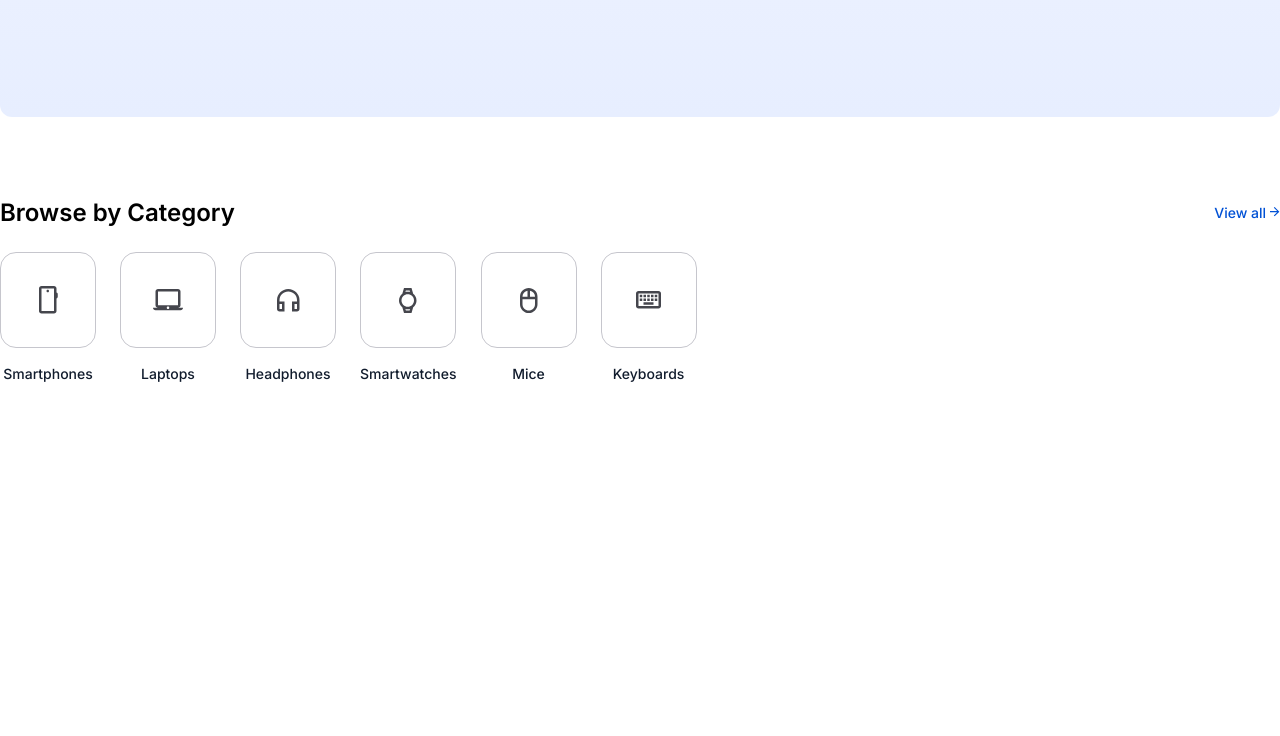
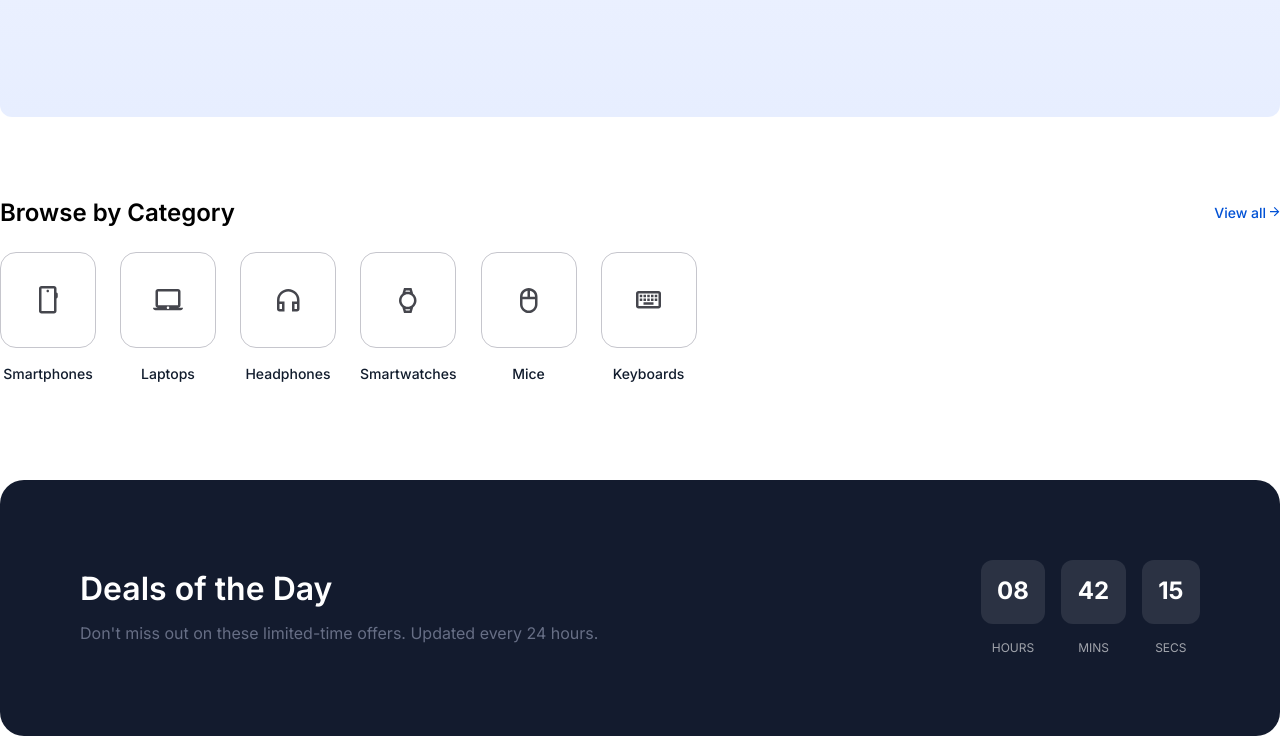
Before and after one commit to shaimamorshed/Tech-Nest, a website: page index.html in a window 1280 px wide. Shown: the part 715-1451 px from the top of the page. Before the commit the page ends 1195 px from the top, so only its background shows below. Drawn offline with Linux system fonts and the light colour scheme.

Commit message:
Add Deals of the Day  section to index page

```diff
--- a/index.html
+++ b/index.html
@@ -206,6 +206,44 @@
         </section>
 
 
+        <section
+            class="hidden md:flex container  bg-bg-footer lg:row rounded-3xl  p-8 lg:p-20 gap-8 lg:gap-0 justify-between ">
+            <div class="col">
+                <h2 class="text-[#FFFFFF] text-2xl lg:text-[32px] font-semibold leading-[38.4px] mb-[12.39px]">
+                    Deals of the Day
+                </h2>
+                <p class="text-[#7C839BCC] text-base leading-6 font-normal ">Don't miss out on these limited-time
+                    offers. Updated every 24 hours.</p>
+            </div>
+            <div class="row gap-4">
+                <div class=" col gap-4 items-center">
+                    <div class="bg-white/10  rounded-xl pt-[15.5px] pb-[16.5px] px-[16.5px]">
+                        <p class="text-white text-2xl font-bold leading-8 ">08</p>
+                    </div>
+                    <span class="text-white/60 text-xs font-normal leading-4 ">HOURS</span>
+
+                </div>
+
+                <div class="row gap-4 flex-col">
+                    <div class="bg-white/10  rounded-xl pt-[15.5px] pb-[16.5px] px-[16.5px]">
+                        <p class="text-white text-2xl font-bold leading-8 ">42</p>
+                    </div>
+                    <span class="text-white/60 text-xs font-normal leading-4 ">MINS</span>
+
+                </div>
+
+                <div class="row gap-4 flex-col">
+                    <div class="bg-white/10  rounded-xl pt-[15.5px] pb-[16.5px] px-[16.5px]">
+                        <p class="text-white text-2xl font-bold leading-8 ">15</p>
+                    </div>
+                    <span class="text-white/60 text-xs font-normal leading-4 ">SECS</span>
+
+                </div>
+            </div>
+
+
+        </section>
+
 
 </main>
 
```
